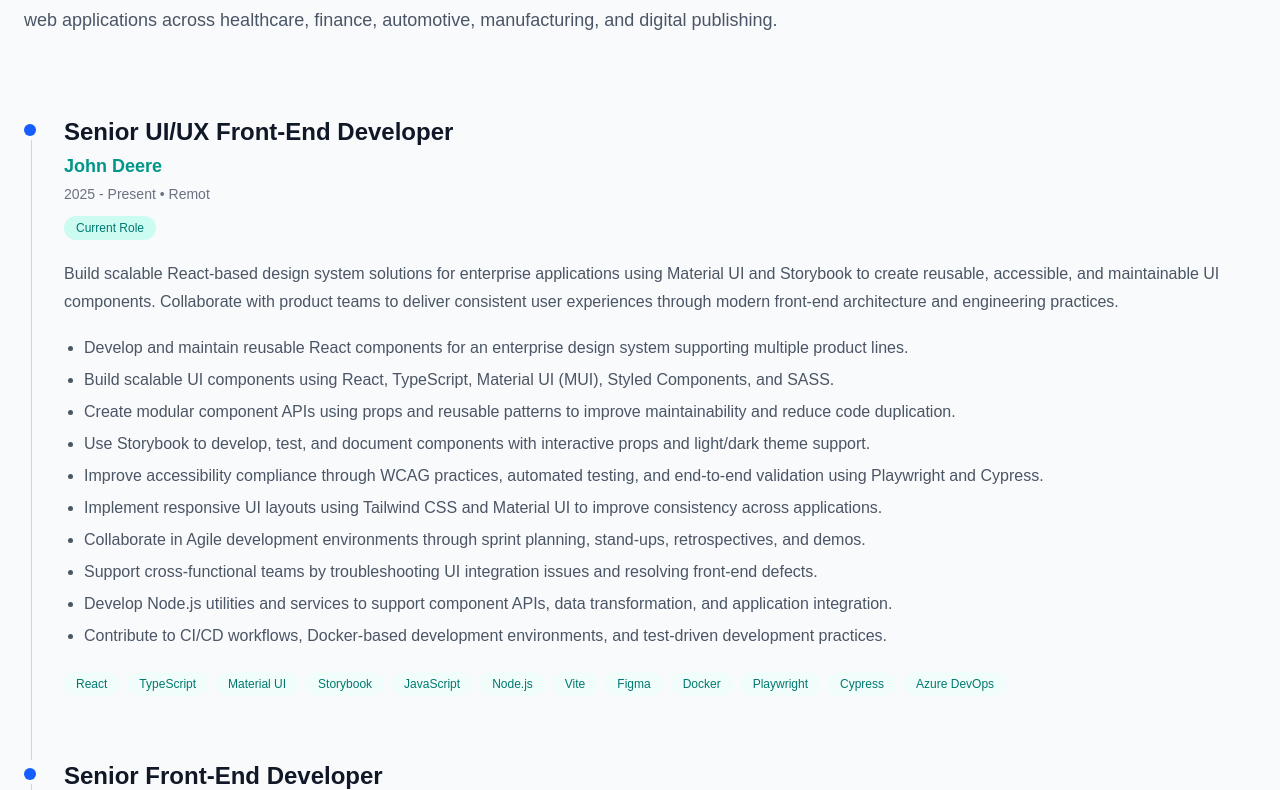
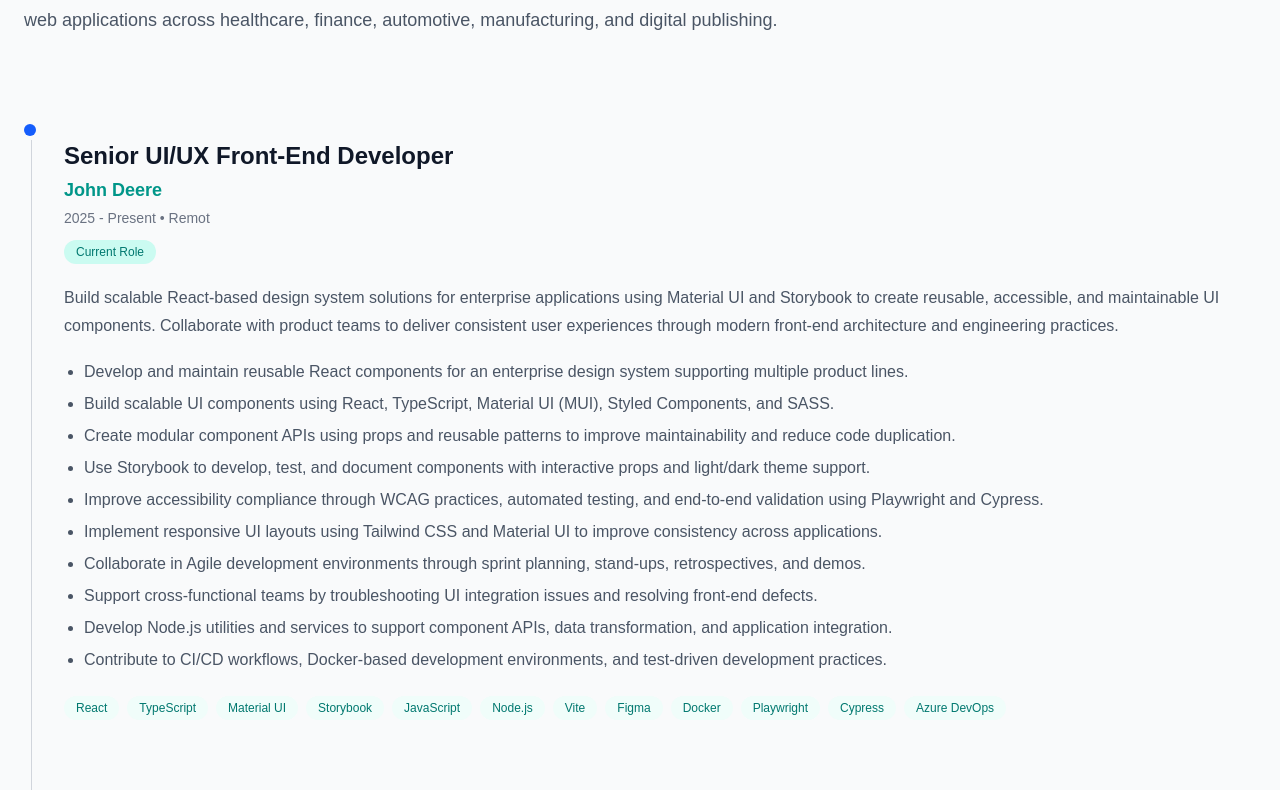
Before and after one commit to naheedkvirk/portfolio, a Next.js app: page / in a window 1280 px wide. Shown: the part 3250-4040 px from the top of the page. Built offline with nearby package versions, Linux system fonts and the light colour scheme.

Commit message:
add some subtle card on hove an item

```diff
--- a/components/Experience/ExperienceItem.tsx
+++ b/components/Experience/ExperienceItem.tsx
@@ -15,7 +15,19 @@ export default function ExperienceItem({
 }: ExperienceItemProps) {
   return (
     <motion.article
-      className="relative pl-8 sm:pl-10"
+      className="
+  relative
+  rounded-xl
+  pl-8
+  sm:pl-10
+  p-6
+  transition-all
+  duration-300
+  hover:-translate-y-1
+  hover:bg-white
+  hover:shadow-xl
+  dark:hover:bg-gray-800/60
+"
       initial={shouldReduceMotion ? false : { opacity: 0, y: 32 }}
       whileInView={shouldReduceMotion ? {} : { opacity: 1, y: 0 }}
       viewport={{
```
